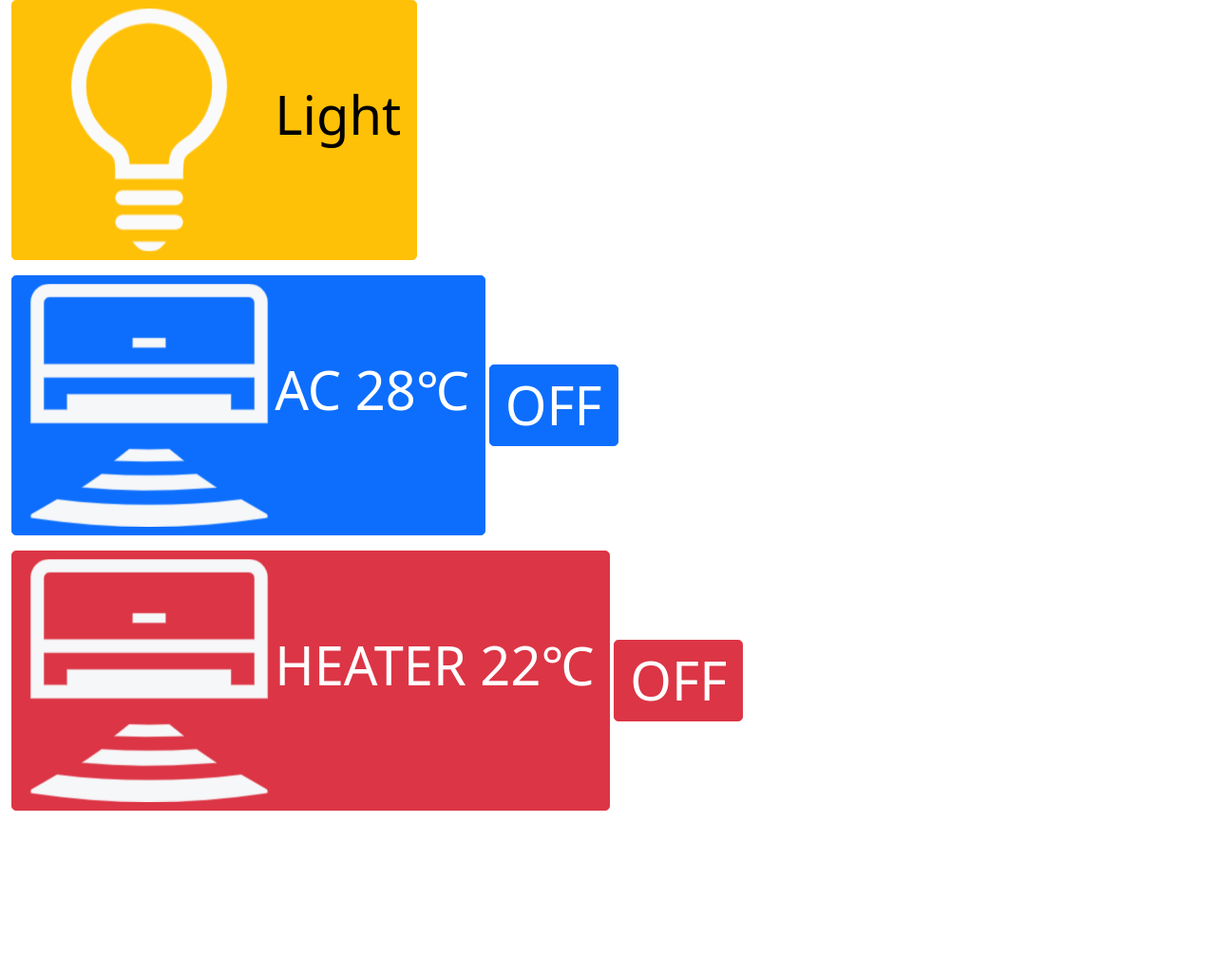
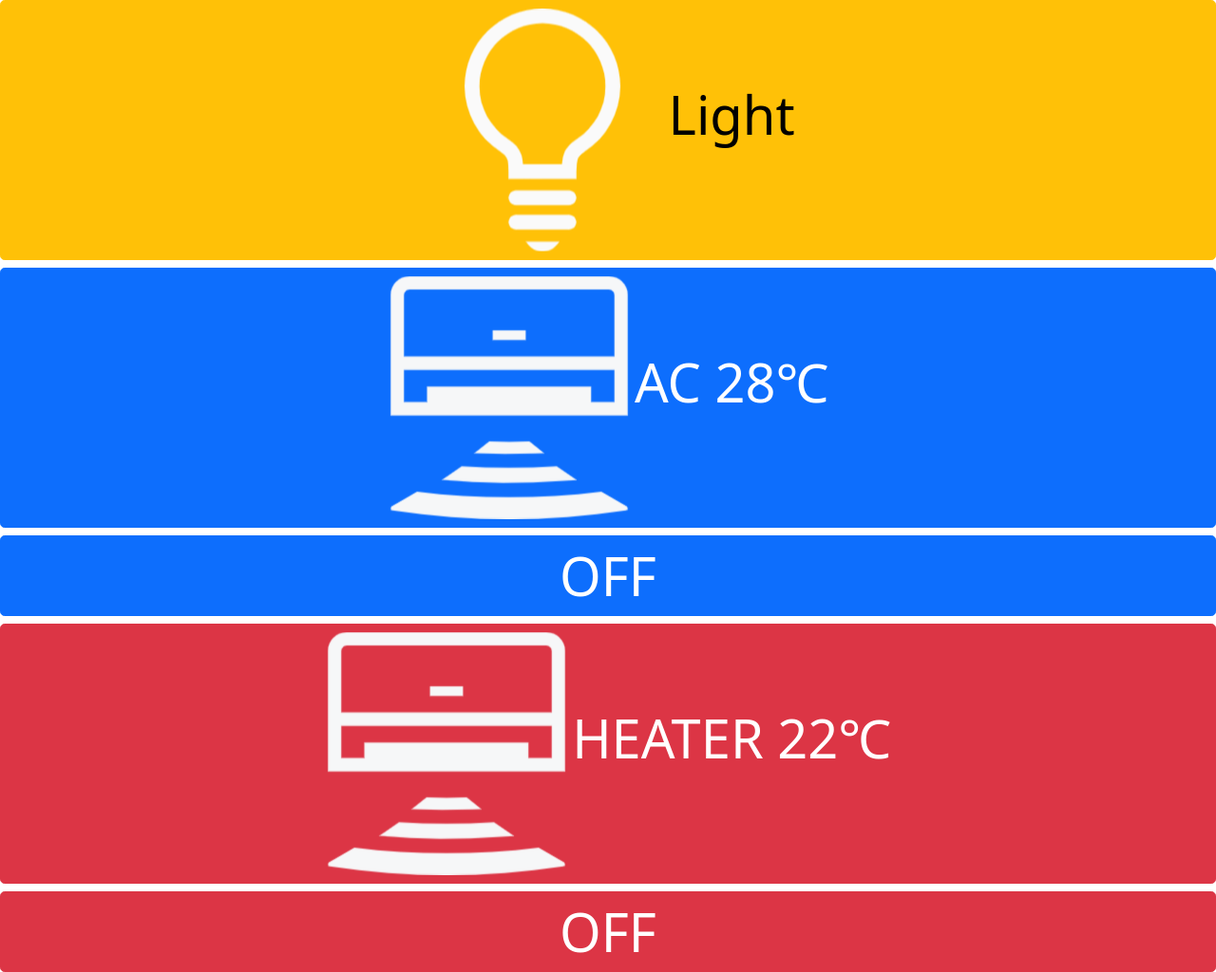
Before and after one commit to mitty1293/irkit_ts, a website: page html/index.html in a window 1280 px wide. Shown: the whole page at 95% size. Before the commit the page ends 870 px from the top, so only its background shows below. Drawn offline with nearby package versions, Linux system fonts and the light colour scheme.

Commit message:
buttonのレスポンシブ表示をbootstrap5に合わせて修正

```diff
--- a/html/index.html
+++ b/html/index.html
@@ -6,34 +6,29 @@
         <meta name="viewport" content="width=device-width, initial-scale=1">
 		<!-- Bootstrap CSS -->
         <link href="https://cdn.jsdelivr.net/npm/bootstrap@5.0.0-beta1/dist/css/bootstrap.min.css" rel="stylesheet" integrity="sha384-giJF6kkoqNQ00vy+HMDP7azOuL0xtbfIcaT9wjKHr8RbDVddVHyTfAAsrekwKmP1" crossorigin="anonymous">
-		<title>irkit_flask</title>
+		<title>irkit_ts</title>
     </head>
     <body>
-        <div class="container-fluid">
-            <p>
-                <a class="btn btn-warning btn-lg btn-block" href="/light" role="button">
+        <!--<div class="container-fluid">-->
+        <div class="d-grid gap-2">
+            <button class="btn btn-warning btn-lg" type="button" id="light_btn">
                 <img src="./img/light.png">
                 <span class="display-4">Light</span>
-                </a>
-            </p>
-            <p>
-                <a class="btn btn-primary btn-lg btn-block" href="/ac-on" role="button">
+            </button>
+            <button class="btn btn-primary btn-lg" type="button" id="ac_on_btn">
                 <img src="./img/ac_heater.png">
                 <span class="display-4">AC 28&#x2103;</span>
-                </a>
-                <a class="btn btn-primary btn-lg btn-block" href="/ac-off" role="button">
+            </button>
+            <button class="btn btn-primary btn-lg" type="button" id="ac_off_btn">
                 <span class="display-4">OFF</span>
-                </a>
-            </p>
-            <p>
-                <a class="btn btn-danger btn-lg btn-block" href="/heater-on" role="button">
+            </button>
+            <button class="btn btn-danger btn-lg" type="button" id="heater_on_btn">
                 <img src="./img/ac_heater.png">
                 <span class="display-4">HEATER 22&#x2103;</span>
-                </a>
-                <a class="btn btn-danger btn-lg btn-block" href="/heater-off" role="button">
+            </button>
+            <button class="btn btn-danger btn-lg" type="button" id="heater_off_btn">
                 <span class="display-4">OFF</span>
-                </a>
-            </p>
+            </button>
         </div>
         <!-- Optional JavaScript -->
         <!-- Bootstrap Bundle with Popper -->
```
Lines whose indentation alone changed are shown as unchanged.
